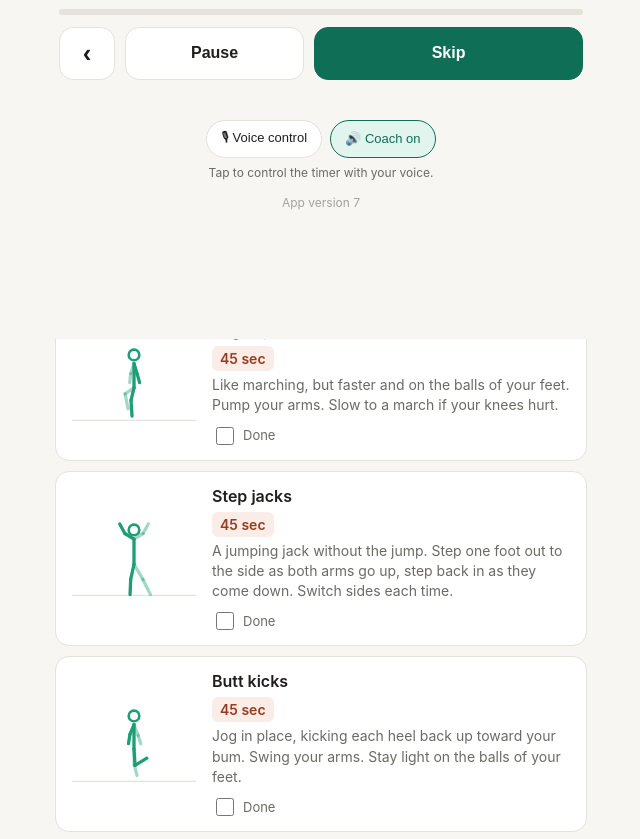
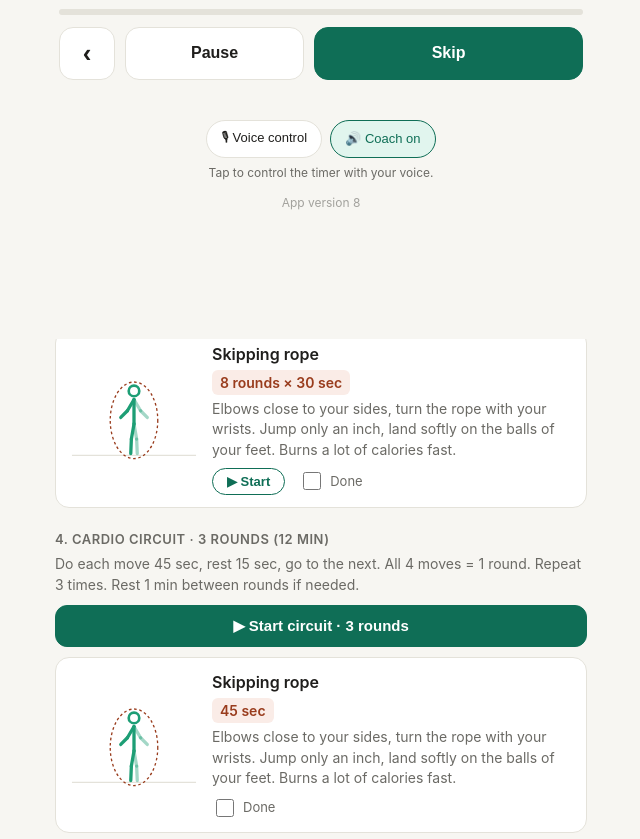
Before and after one commit to RathodDeven/RathodDeven.github.io, a plain HTML site: page workout/index.html in a window 1280 px wide. Shown: the part 1277-2116 px from the top of the page, without its empty margins (319-959 px from the left). Drawn offline with Linux system fonts and the light colour scheme.

Commit message:
Workout v8: skipping rope, daily posture reset for desk work
Co-Authored-By: Claude Opus 5.5 <noreply@anthropic.com>
Claude-Session: https://claude.ai/code/session_01JMmQTqVPjT4mWbxwc3PBjZ

```diff
--- a/workout/index.html
+++ b/workout/index.html
@@ -76,6 +76,7 @@ body.baropen{overflow:hidden}
 <div class="days" id="days"></div>
 <div class="tip">Tap ▶ Start on any exercise: it times your holds and rests, and ticks it done when you finish. Move slowly: 2 seconds down, 1 second up.</div>
 <div class="tip" style="background:var(--warm-bg)">Fat loss is mostly food: protein at every meal (paneer, dal, curd, soy, tofu), no sugar or fried snacks, 3 litres of water, 7–8 hours of sleep. Sharp joint pain means stop; normal muscle soreness is fine.</div>
+<div class="tip">Desk days: every hour, stand up for 1 minute and do 5 chin tucks. Raise your screen so the top is at eye level.</div>
 <div id="plan"></div>
 </div>
 <div id="bar" role="dialog" aria-label="Exercise timer"><div class="in">
@@ -91,7 +92,7 @@ body.baropen{overflow:hidden}
 <div class="bvoice"><button class="chip" id="bMic">🎙 Voice control</button><button class="chip" id="bCoach">🔊 Coach on</button></div>
 <div class="bhint" id="bMicHint"></div>
 <div class="bfoot" id="bFoot"></div>
-<div class="bfoot" style="opacity:.6">App version 7</div>
+<div class="bfoot" style="opacity:.6">App version 8</div>
 </div></div>
 <script>
 const EX={
@@ -137,7 +138,7 @@ hamstring:{name:'Hamstring stretch',how:'Sit with legs straight in front. Reach
  A:{h:[122,82],s:[112,90],eA:[130,102],hA:[148,110],p:[72,116],kA:[110,116],fA:[150,116]}},
 quad:{name:'Quad stretch',how:'Stand on one leg, hold the other foot behind you, pull your heel toward your bum. Hold a wall for balance. Switch legs.',
  A:{h:[100,20],s:[100,33],eA:[86,44],hA:[72,40],eB:[110,52],hB:[118,70],p:[100,70],kA:[100,94],fA:[100,118],kB:[102,96],fB:[120,72]}},
-chest:{name:'Door chest stretch',how:'Put your forearm flat on a door frame, elbow at shoulder height. Step forward gently until your chest stretches. Switch arms.',
+chest:{name:'Wall chest stretch',how:'Stand side-on to a wall, forearm flat on it with the elbow at shoulder height. Turn your body away until your chest stretches. Switch arms.',
  prop:'<line x1="70" y1="4" x2="70" y2="118" stroke="var(--prop)" stroke-width="3"/>',
  A:{h:[106,22],s:[102,34],eA:[104,52],hA:[106,68],eB:[74,34],hB:[74,12],p:[104,72],kA:[118,95],fA:[124,118],kB:[100,95],fB:[98,118]}},
 child:{name:"Child's pose",how:'Kneel, sit back on your heels, reach your arms forward on the floor and rest your forehead down. Breathe slowly.',
@@ -183,6 +184,24 @@ EX.supermanpull={name:'Superman pull',how:'Lie face down, arms stretched forward
 EX.towelcurl={name:'Towel curl hold',how:'Stand on the middle of a towel, hold both ends, elbows at your sides. Curl up as hard as you can against the towel and hold. Works the biceps.',
  prop:'<line x1="80" y1="56" x2="96" y2="117" stroke="var(--warm)" stroke-width="3" stroke-dasharray="5 4"/>',
  A:{h:[100,20],s:[100,33],eA:[100,54],hA:[80,54],p:[100,70],kA:[100,94],fA:[100,118]}};
+EX.rope={name:'Skipping rope',how:'Elbows close to your sides, turn the rope with your wrists. Jump only an inch, land softly on the balls of your feet. Burns a lot of calories fast.',per:.55,
+ prop:'<ellipse cx="100" cy="66" rx="36" ry="58" fill="none" stroke="var(--warm)" stroke-width="2" stroke-dasharray="4 4"/>',
+ A:{h:[100,22],s:[100,35],eA:[90,52],hA:[80,62],eB:[110,52],hB:[120,62],p:[100,72],kA:[96,95],fA:[95,117],kB:[104,95],fB:[105,117]},
+ B:{h:[100,16],s:[100,29],eA:[90,46],hA:[80,58],eB:[110,46],hB:[120,58],p:[100,66],kA:[96,88],fA:[96,108],kB:[104,88],fB:[104,108]}};
+EX.chintuck={name:'Chin tucks',how:'Sit or stand tall. Pull your chin straight back (make a double chin), not down. Hold 5 seconds, relax. Undoes the forward-head desk posture.',per:3,
+ A:{h:[94,20],s:[100,34],eA:[100,52],hA:[100,68],p:[100,70],kA:[100,94],fA:[100,118]},
+ B:{h:[103,21],s:[100,34],eA:[100,52],hA:[100,68],p:[100,70],kA:[100,94],fA:[100,118]}};
+EX.wallangel={name:'Wall angels',how:'Stand with your back, head and bum against a wall, arms in a goalpost shape touching the wall. Slide your arms up and down slowly, keeping them on the wall.',per:3.2,
+ A:{h:[100,30],s:[100,43],eA:[80,43],hA:[80,24],eB:[120,43],hB:[120,24],p:[100,80],kA:[95,99],fA:[94,118],kB:[105,99],fB:[106,118]},
+ B:{h:[100,30],s:[100,43],eA:[86,26],hA:[92,8],eB:[114,26],hB:[108,8],p:[100,80],kA:[95,99],fA:[94,118],kB:[105,99],fB:[106,118]}};
+EX.ytw={name:'Y-T-W raises',how:'Lie face down, forehead on a towel. Lift your arms in a Y, then a T, then a W (elbows pulled back), squeezing your shoulder blades each time. That is 1 rep.',per:2.6,
+ A:{h:[40,108],s:[56,113],eA:[38,114],hA:[18,114],p:[110,116],kA:[140,116],fA:[170,116]},
+ B:{h:[40,108],s:[56,113],eA:[40,104],hA:[22,96],p:[110,116],kA:[140,116],fA:[170,116]}};
+EX.thread={name:'Thread the needle',how:'On hands and knees. Reach one arm up to the ceiling, then thread it under your body, letting your shoulder drop. Loosens a stiff upper back.',per:3.2,
+ A:{h:[64,82],s:[76,86],eA:[76,101],hA:[76,116],eB:[80,66],hB:[84,46],p:[126,86],kA:[126,116],fA:[160,116]},
+ B:{h:[68,96],s:[78,96],eA:[76,106],hA:[76,116],eB:[92,106],hB:[108,114],p:[126,86],kA:[126,116],fA:[160,116]}};
+EX.neck={name:'Neck side stretch',how:'Sit tall, drop one shoulder. Gently pull your head toward the other shoulder with your hand. Hold, breathe, switch sides. No yanking.',
+ A:{h:[90,24],s:[100,36],eA:[84,30],hA:[86,12],eB:[110,52],hB:[114,68],p:[100,72],kA:[96,95],fA:[95,118],kB:[104,95],fB:[105,118]}};
 EX.buttkick={name:'Butt kicks',how:'Jog in place, kicking each heel back up toward your bum. Swing your arms. Stay light on the balls of your feet.',per:.7,
  A:{h:[100,20],s:[100,33],eA:[90,48],hA:[86,62],eB:[110,50],hB:[116,62],p:[100,70],kA:[102,95],fA:[124,76],kB:[100,94],fB:[100,118]},
  B:{h:[100,20],s:[100,33],eA:[110,50],hA:[116,62],eB:[90,48],hB:[86,62],p:[100,70],kA:[100,94],fA:[100,118],kB:[102,95],fB:[124,76]}};
@@ -201,26 +220,36 @@ const P={
  legs:[
   [['squat','4 sets × 20 reps'],['lunge2','3 sets × 10 each leg'],['bridge','3 sets × 20 reps'],['backwidow','3 sets × 10 reps'],['supermanpull','3 sets × 10 reps'],['towelcurl','3 holds × 20 sec']],
   [['squat','4 sets × 25 reps'],['lunge2','3 sets × 12 each leg'],['bridge','3 sets × 25 reps'],['backwidow','3 sets × 12 reps'],['supermanpull','3 sets × 12 reps'],['towelcurl','3 holds × 25 sec']],
-  [['squat','4 sets × 30 reps'],['lunge2','4 sets × 12 each leg'],['sbridge','3 sets × 10 each leg'],['backwidow','4 sets × 12 reps'],['supermanpull','4 sets × 12 reps'],['towelcurl','3 holds × 30 sec']],
-  [['squat','5 sets × 30 reps'],['lunge2','4 sets × 15 each leg'],['sbridge','3 sets × 12 each leg'],['backwidow','4 sets × 15 reps'],['supermanpull','4 sets × 15 reps'],['towelcurl','4 holds × 30 sec']]],
+  [['squat','4 sets × 30 reps'],['lunge2','3 sets × 12 each leg'],['sbridge','3 sets × 10 each leg'],['backwidow','3 sets × 12 reps'],['supermanpull','3 sets × 12 reps'],['towelcurl','3 holds × 30 sec']],
+  [['squat','4 sets × 30 reps'],['lunge2','3 sets × 15 each leg'],['sbridge','3 sets × 12 each leg'],['backwidow','3 sets × 15 reps'],['supermanpull','3 sets × 15 reps'],['towelcurl','3 holds × 30 sec']]],
  skill:[
   [['wallplank','3 holds × 30 sec'],['hollow','3 holds × 15 sec']],
   [['wallplank','3 holds × 45 sec'],['hollow','3 holds × 20 sec']],
   [['wallhold','3 holds × 20 sec'],['hollow','3 holds × 25 sec']],
   [['wallhold','4 holds × 30 sec'],['hollow','3 holds × 30 sec']]]
 };
+const ROPE=['6 rounds × 30 sec','8 rounds × 30 sec','8 rounds × 40 sec','10 rounds × 45 sec'];
+function posture(w,easy){
+ const late=w>=3,L=[['chintuck',late?'3 sets × 10 reps':'2 sets × 10 reps',20],['wallangel',late?'3 sets × 10 reps':'2 sets × 10 reps',20],['ytw',late?'3 sets × 8 reps':'2 sets × 8 reps',30],['thread',late?'2 sets × 8 each side':'2 sets × 6 each side',15],['neck','30 sec each side']];
+ if(!easy)L.push(['chest','30 sec each arm'],['lunge','30 sec each side']);
+ return L;
+}
 function plan(w,d){
- const t=TYPE[d],S=[],late=w>=3;
- S.push({title:'1. Warm-up · 5 min',note:'Every day before you start.',items:warmup});
- if(t==='push'||t==='legs')S.push({title:'2. Strength · ~20 min',note:'Rest 60s between sets. If the last 2 reps of a set feel easy, add 3 reps next time.',items:P[t][w-1]});
- if(t==='skill')S.push({title:'2. Handstand + core · ~8 min',note:'Rest 60s between holds. Come down if your wrists hurt.',items:P.skill[w-1]});
+ const t=TYPE[d],S=[],late=w>=3;let n=1;
+ S.push({title:`${n++}. Warm-up · 5 min`,note:'Every day before you start.',items:warmup});
+ if(t==='push'||t==='legs')S.push({title:`${n++}. Strength · ~20 min`,note:'Rest 60s between sets. If the last 2 reps of a set feel easy, add 3 reps next time.',items:P[t][w-1]});
+ if(t==='skill'){
+  S.push({title:`${n++}. Handstand + core · ~8 min`,note:'Rest 60s between holds. Come down if your wrists hurt.',items:P.skill[w-1]});
+  S.push({title:`${n++}. Skipping rope · ~${w===1?6:w===4?10:8} min`,note:'Small, quick jumps on the balls of your feet, wrists turning the rope. Wear shoes on tile. Tripping is normal: just restart.',items:[['rope',ROPE[w-1]]]});
+ }
  if(t==='easy'){
-  S.push({title:'2. Light cardio · 15 min',note:'Easy pace. You should be able to talk.',items:[['march','8 minutes'],['stepjack','7 minutes']]});
-  S.push({title:'3. Stretch · 10 min',note:'Hold each one, breathe slowly. Do both sides.',items:[['hamstring','30 sec × 2'],['quad','30 sec each leg'],['chest','30 sec each arm'],['child','1 minute'],['lunge','30 sec each side']]});
+  S.push({title:`${n++}. Light cardio · 15 min`,note:'Easy pace. You should be able to talk.',items:[['march','8 minutes'],['stepjack','7 minutes']]});
+  S.push({title:`${n++}. Stretch · 10 min`,note:'Hold each one, breathe slowly. Do both sides.',items:[['hamstring','30 sec × 2'],['quad','30 sec each leg'],['chest','30 sec each arm'],['child','1 minute'],['lunge','30 sec each side']]});
  } else {
-  const r=t==='skill'?(late?6:5):3,moves=late?['highknees','jacks','climber','boxing']:['jog','stepjack','buttkick','boxing'];
-  S.push({circuit:{rounds:r,moves},title:`3. Cardio circuit · ${r} rounds (${r*4} min)`,note:`Do each move 45 sec, rest 15 sec, go to the next. All 4 moves = 1 round. Repeat ${r} times. Rest 1 min between rounds if needed.`,items:moves.map(k=>[k,'45 sec'])});
+  const r=t==='skill'?(late?4:3):(t==='legs'&&late?2:3),moves=late?['rope','jacks','climber','boxing']:['rope','stepjack','buttkick','boxing'];
+  S.push({circuit:{rounds:r,moves},title:`${n++}. Cardio circuit · ${r} rounds (${r*4} min)`,note:`Do each move 45 sec, rest 15 sec, go to the next. All 4 moves = 1 round. Repeat ${r} times. Rest 1 min between rounds if needed.`,items:moves.map(k=>[k,'45 sec'])});
  }
+ S.push({title:`${n++}. Posture reset · ~${t==='easy'?6:9} min`,note:'For desk neck and shoulders. Slow and controlled, every day.',items:posture(w,t==='easy')});
  return S;
 }
 
@@ -255,11 +284,14 @@ const curWeek=Math.min(4,Math.max(1,Math.round((monday(new Date())-new Date(plan
 let week=curWeek,day=DAYS[todayIdx],cards={};
 const fmt=s=>{s=Math.max(0,s);return Math.floor(s/60)+':'+String(Math.floor(s%60)).padStart(2,'0')};
 
-function stepsFor(dose){
+function stepsFor(dose,restSec){const RS=restSec||60;
  let m,S=[];
- if(m=dose.match(/(\d+) sets × (\d+) (reps|each leg)/)){const n=+m[1],r=+m[2],each=m[3]==='each leg';
-  for(let i=1;i<=n;i++){S.push({k:'reps',phase:`Set ${i} of ${n}`,big:`Do ${r} reps${each?' each leg':''}`,say:`Set ${i} of ${n}. ${r} reps${each?' each leg':''}.`});
-   if(i<n)S.push({k:'rest',dur:60,phase:'Rest',big:`Coming up: set ${i+1} of ${n}`,say:'Rest, 60 seconds.'})}return S}
+ if(m=dose.match(/(\d+) sets × (\d+) (reps|each (?:leg|side|arm))/)){const n=+m[1],r=+m[2],each=m[3]==='reps'?'':' '+m[3];
+  for(let i=1;i<=n;i++){S.push({k:'reps',phase:`Set ${i} of ${n}`,big:`Do ${r} reps${each}`,say:`Set ${i} of ${n}. ${r} reps${each}.`});
+   if(i<n)S.push({k:'rest',dur:RS,phase:'Rest',big:`Coming up: set ${i+1} of ${n}`,say:`Rest, ${RS} seconds.`})}return S}
+ if(m=dose.match(/(\d+) rounds × (\d+) sec/)){const n=+m[1],d=+m[2],rest=Math.max(15,60-d);
+  S.push({k:'rest',dur:5,phase:'Get ready',big:'Rope behind your heels',say:'Get ready.'});
+  for(let i=1;i<=n;i++){S.push({k:'hold',dur:d,phase:`Round ${i} of ${n}`,big:'Skip!',say:`Round ${i}. Skip.`});if(i<n)S.push({k:'rest',dur:rest,phase:'Rest',big:`Coming up: round ${i+1} of ${n}`,say:`Rest, ${rest} seconds.`})}return S}
  if(m=dose.match(/(\d+) slow reps/))return[{k:'reps',phase:'1 set',big:`Do ${m[1]} slow reps`,say:`${m[1]} slow reps.`}];
  const ready={k:'rest',dur:5,phase:'Get ready',big:'Get into position',say:'Get into position.'};
  const holds=(n,d,rest)=>{S.push(ready);
@@ -550,10 +582,10 @@ function render(){
   if(s.circuit){const qi=queue.length;queue.push({name:'Cardio circuit',steps:circuitSteps(s.circuit.rounds,s.circuit.moves),ids});
    const b=document.createElement('button');b.className='go wide';b.textContent=`▶ Start circuit · ${s.circuit.rounds} rounds`;
    b.onclick=()=>startItem(qi,true);root.appendChild(b)}
-  s.items.forEach(([k,dose],ii)=>{
+  s.items.forEach(([k,dose,restSec],ii)=>{
    const id=ids[ii],c=document.createElement('div');c.className='card';
    c.appendChild(makeFig(k));
-   const r=document.createElement('div'),steps=s.circuit?null:stepsFor(dose);let qi=-1;
+   const r=document.createElement('div'),steps=s.circuit?null:stepsFor(dose,restSec);let qi=-1;
    if(steps){steps.forEach(x=>x.ex=x.ex||k);qi=queue.length;queue.push({name:EX[k].name,steps,ids:[id]})}
    r.innerHTML=`<div class="name">${EX[k].name}</div><div class="dose">${dose}</div><div class="how">${EX[k].how}</div><div class="actions">${steps?'<button class="go">▶ Start</button>':''}<label class="chk"><input type="checkbox"> Done</label></div>`;
    const cb=r.querySelector('input');cb.checked=store(id)==='1';c.classList.toggle('done',cb.checked);
--- a/workout/sw.js
+++ b/workout/sw.js
@@ -1,4 +1,4 @@
-const C='workout-v7';
+const C='workout-v8';
 self.addEventListener('install',e=>{self.skipWaiting()});
 self.addEventListener('activate',e=>{e.waitUntil(caches.keys().then(k=>Promise.all(k.filter(x=>x!==C&&!x.startsWith('workout-model')).map(x=>caches.delete(x)))).then(()=>self.clients.claim()))});
 self.addEventListener('fetch',e=>{if(e.request.method!=='GET')return;
```
